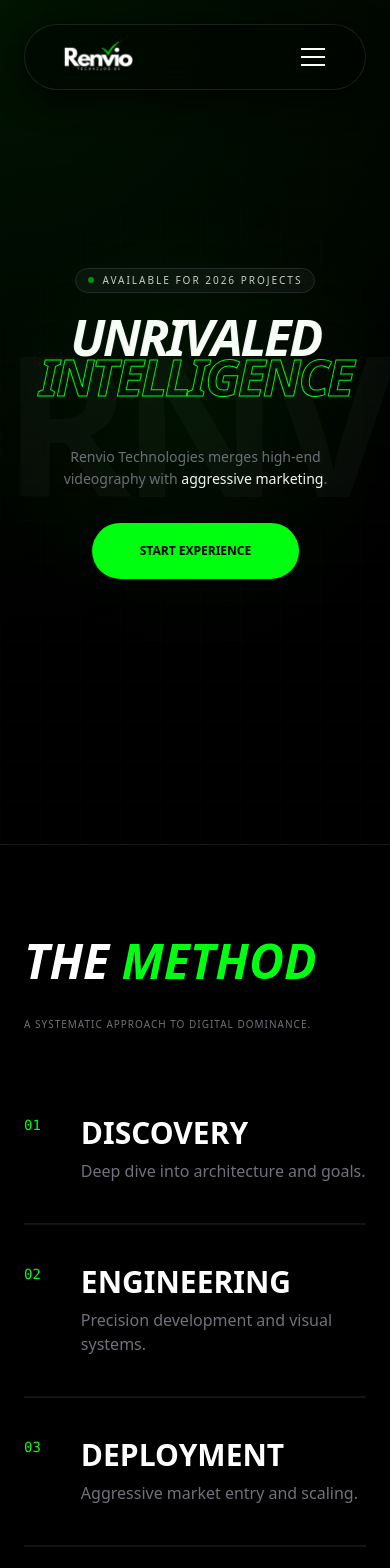
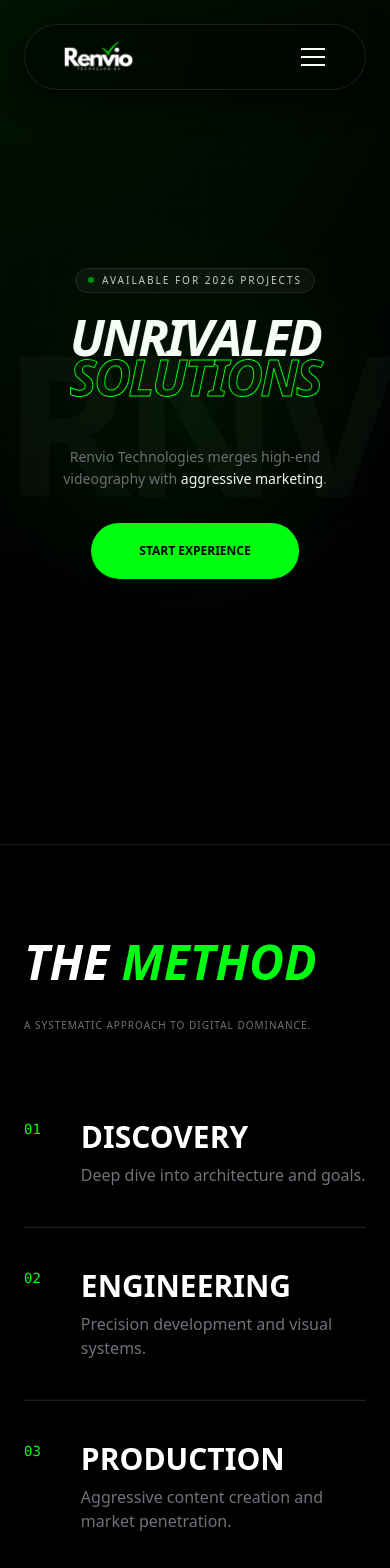
Before and after one commit to theabhishekjamle/renviotechnologies, a React (Vite) app in the folder frontend/: page / in a window 390 px wide. Shown: the top 1568 px of the page. Built offline with nearby package versions, Linux system fonts and the light colour scheme.

Commit message:
17 Feb project

```diff
--- a/frontend/src/components/Hero.jsx
+++ b/frontend/src/components/Hero.jsx
@@ -34,12 +34,12 @@
   },
   {
     id: "03",
-    title: "DIGITAL STRATEGY",
-    tagline: "GROWTH MODELS",
-    tag: "MARKET STRATEGY",
+    title: "VIDEO PRODUCTION",
+    tagline: "MARKET PENETRATION",
+    tag: "AGGRESSIVE SCALING",
     metric: "4.5X SCALING",
-    desc: "DATA-DRIVEN SCALING MODELS DESIGNED TO PENETRATE MODERN DIGITAL MARKETS AT VELOCITY.",
-    img: "https://images.unsplash.com/photo-1460925895917-afdab827c52f?q=80&w=2000&auto=format&fit=crop",
+    desc: "AGGRESSIVE VIDEO CONTENT STRATEGIES DESIGNED TO MAXIMIZE ENGAGEMENT AND MARKET PENETRATION.",
+    img: "https://images.unsplash.com/photo-1504384308090-c894fdcc538d?q=80&w=2000&auto=format&fit=crop",
     icon: <BarChart3 size={20} />,
   },
   {
@@ -86,8 +86,8 @@
   },
   {
     id: "03",
-    title: "Deployment",
-    desc: "Aggressive market entry and scaling.",
+    title: "Production",
+    desc: "Aggressive content creation and market penetration.",
   },
 ];
 
@@ -102,7 +102,7 @@
   const springConfig = { stiffness: 100, damping: 30, restDelta: 0.001 };
   const yImage = useSpring(
     useTransform(scrollYProgress, [0, 1], [120, -120]),
-    springConfig
+    springConfig,
   );
   const opacity = useTransform(scrollYProgress, [0, 0.2, 0.8, 1], [0, 1, 1, 0]);
   const bgTextY = useTransform(scrollYProgress, [0, 1], [-250, 250]);
@@ -128,7 +128,7 @@
         >
           <motion.div
             style={{ y: yImage }}
-            className="relative aspect-[4/5] rounded-2xl overflow-hidden border border-white/10 group bg-zinc-900"
+            className="relative  rounded-2xl overflow-hidden border border-white/10 group bg-zinc-900"
           >
             <img
               src={service.img}
@@ -155,8 +155,8 @@
             <motion.h3
               initial={{ y: "100%" }}
               whileInView={{ y: 0 }}
-              transition={{ duration: 0.8, ease: [0.16, 1, 0.3, 1] }}
-              className="text-6xl md:text-8xl font-black text-white tracking-tighter uppercase italic"
+              transition={{ duration: 0.8, delay: 0.2 }}
+              className="text-4xl md:text-5xl font-black text-white tracking-tighter leading-none uppercase italic"
             >
               {service.title}
             </motion.h3>
@@ -210,7 +210,7 @@
   }, []);
 
   const title1 = "Unrivaled".split("");
-  const title2 = "INTELLIGENCE".split("");
+  const title2 = "Solutions".split("");
 
   const letterVariants = {
     hidden: { y: 100, opacity: 0 },
@@ -400,8 +400,6 @@
           </button>
         </div>
       </section>
-
-
     </div>
   );
 }
--- a/frontend/src/components/Navbar.jsx
+++ b/frontend/src/components/Navbar.jsx
@@ -89,15 +89,6 @@
                   Login
                 </Link>
               )}
-
-              <motion.button
-                whileHover={{ scale: 1.05 }}
-                whileTap={{ scale: 0.95 }}
-                className="relative inline-flex h-10 overflow-hidden rounded-full p-[1px]"
-              >
-                <span className="absolute inset-[-1000%] animate-[spin_3s_linear_infinite] bg-[conic-gradient(from_90deg_at_50%_50%,#00ff11_0%,#00ff1100_50%,#00ff11_100%)]" />
-
-              </motion.button>
             </div>
 
             {/* Mobile Toggle */}
--- a/frontend/src/pages/About.jsx
+++ b/frontend/src/pages/About.jsx
@@ -110,7 +110,7 @@
           <div className="flex items-center gap-6 border-t border-zinc-900 pt-10">
             <div className="w-16 h-16 rounded-full overflow-hidden grayscale">
               <img
-                src={team[0].img}
+                src="../assets/images/founder.jpeg"
                 alt="Founder"
                 className="w-full h-full object-cover"
               />
--- a/frontend/src/pages/Services.jsx
+++ b/frontend/src/pages/Services.jsx
@@ -33,12 +33,12 @@
   },
   {
     id: "03",
-    title: "DIGITAL STRATEGY",
-    tagline: "GROWTH MODELS",
-    tag: "MARKET STRATEGY",
+    title: "VIDEO PRODUCTION",
+    tagline: "MARKET PENETRATION",
+    tag: "AGGRESSIVE SCALING",
     metric: "4.5X SCALING",
-    desc: "DATA-DRIVEN SCALING MODELS DESIGNED TO PENETRATE MODERN DIGITAL MARKETS AT VELOCITY.",
-    img: "https://images.unsplash.com/photo-1460925895917-afdab827c52f?q=80&w=2000&auto=format&fit=crop",
+    desc: "AGGRESSIVE VIDEO CONTENT STRATEGIES DESIGNED TO MAXIMIZE ENGAGEMENT AND MARKET PENETRATION.",
+    img: "https://images.unsplash.com/photo-1504384308090-c894fdcc538d?q=80&w=2000&auto=format&fit=crop",
     icon: <BarChart3 size={20} />,
   },
   {
@@ -90,7 +90,6 @@
   }, []);
 
   return (
-
     <section className="bg-[#020202] py-40 overflow-hidden relative selection:bg-[#00ff11] selection:text-black">
       {/* Dynamic Cursor Light */}
       <div
@@ -243,7 +242,7 @@
 
   const yImage = useSpring(
     useTransform(scrollYProgress, [0, 1], [100, -100]),
-    springConfig
+    springConfig,
   );
   const skewImage = useTransform(scrollYProgress, [0, 0.5, 1], [5, 0, -5]);
   const scaleImage = useTransform(scrollYProgress, [0, 0.5, 1], [0.8, 1, 0.8]);
@@ -274,13 +273,13 @@
         >
           <motion.div
             style={{ y: yImage, skewY: skewImage }}
-            className="relative aspect-[4/5] rounded-xl overflow-hidden border border-white/10 group bg-zinc-900 shadow-2xl"
+            className="relative  rounded-xl overflow-hidden border border-white/10 group bg-zinc-900 shadow-2xl"
           >
             <motion.img
-              style={{ scale: 1.2 }}
+              style={{ scale: 1 }}
               src={service.img}
               alt={service.title}
-              className="w-full h-full object-cover grayscale brightness-50 group-hover:grayscale-0 group-hover:brightness-100 transition-all duration-1000 ease-out"
+              className="w-full h-full object-cover grayscale brightness-50   group-hover:grayscale-0 group-hover:brightness-100 transition-all duration-1000 ease-out"
             />
             <div className="absolute bottom-6 left-6 right-6 p-6 backdrop-blur-xl bg-black/40 border border-white/10 rounded-2xl transform translate-y-4 group-hover:translate-y-0 opacity-0 group-hover:opacity-100 transition-all duration-500">
               <div className="flex justify-between items-center text-white font-black text-xs tracking-widest uppercase">
@@ -313,7 +312,7 @@
                 initial={{ y: "100%" }}
                 whileInView={{ y: 0 }}
                 transition={{ duration: 0.8, delay: 0.2 }}
-                className="text-6xl md:text-8xl font-black text-white tracking-tighter leading-none uppercase italic"
+                className="text-4xl md:text-5xl font-black text-white tracking-tighter leading-none uppercase italic"
               >
                 {service.title}
               </motion.h3>
```
